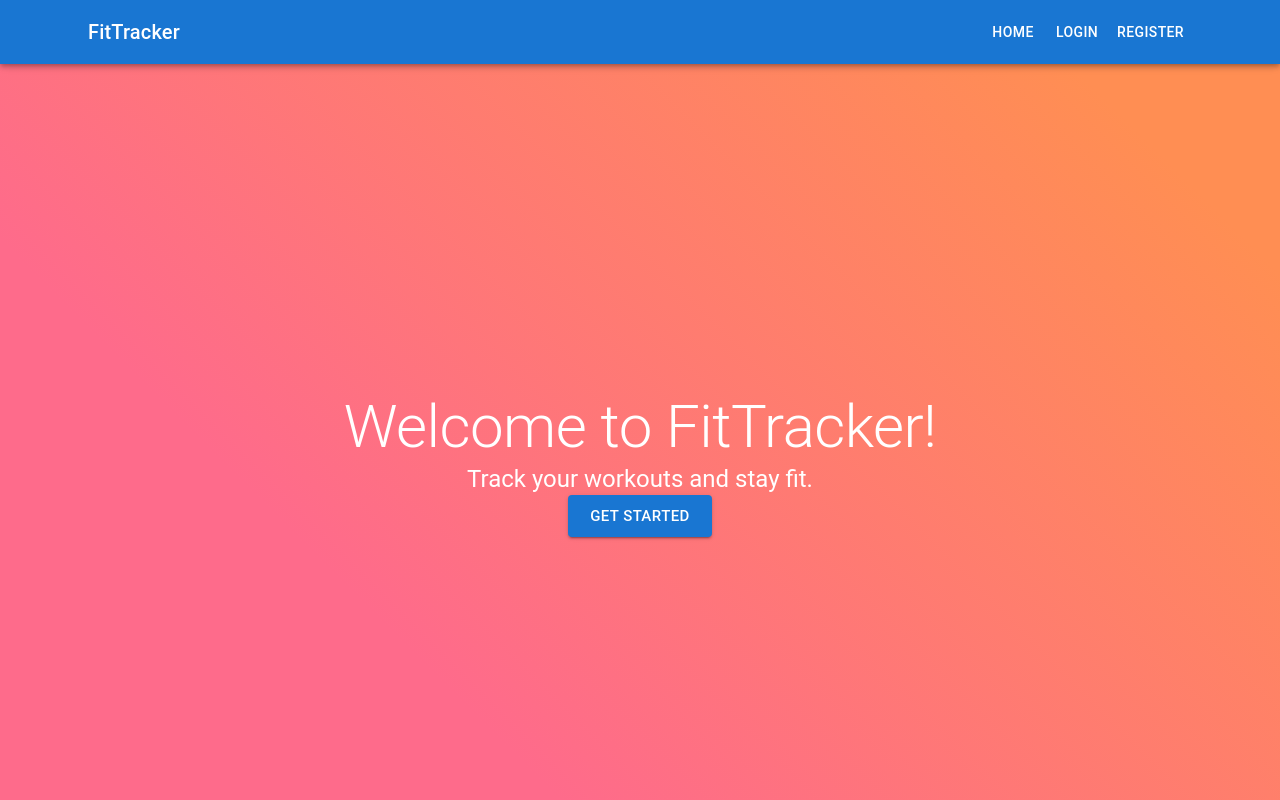
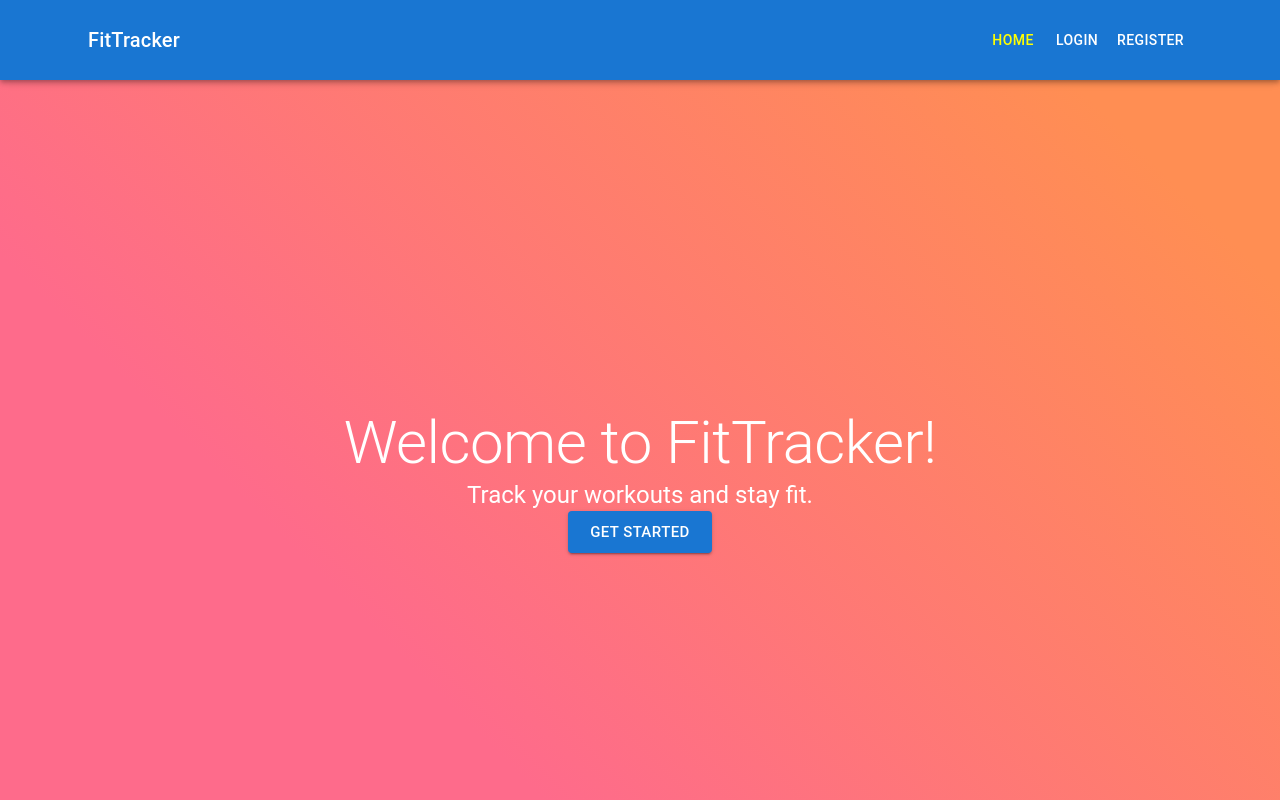
Before and after one commit to jorhee/fitnessapp-client, a React (Create React App) app: page / in a window 1280 px wide. Shown: the top 800 px of the page. Built offline with nearby package versions, Linux system fonts and the light colour scheme.

Commit message:
Revised Navbar with className

```diff
--- a/src/components/AppNavbar.js
+++ b/src/components/AppNavbar.js
@@ -1,17 +1,36 @@
-import React, { useState, useContext } from 'react';
+import React, { useContext } from 'react';
 import { AppBar, Toolbar, Typography, Button, Box, Container } from '@mui/material';
 import { NavLink } from 'react-router-dom';
 import { AuthContext } from '../context/AuthContext';
 import LogoutButton from '../pages/LogoutButton';
 import AddWorkoutModal from '../components/AddWorkoutModal';
-import '../css/Nav.css';
+import '../css/AppNavbar.css';
 
 const Navbar = () => {
+  const { user } = useContext(AuthContext);
 
-    const { user } = useContext(AuthContext);
+  const NavLinkButton = ({ to, children, exact }) => (
+    <NavLink
+      to={to}
+      exact={exact}
+      className={({ isActive }) => (isActive ? 'active-link' : 'inactive-link')}
+    >
+      {({ isActive }) => (
+        <Button
+          color="inherit"
+          sx={{
+            color: isActive ? 'yellow' : 'white',
+            textDecoration: 'none',
+          }}
+        >
+          {children}
+        </Button>
+      )}
+    </NavLink>
+  );
 
   return (
-    <AppBar position="sticky" color="primary">
+    <AppBar position="sticky" color="primary" className="navbar">
       <Container maxWidth="lg">
         <Toolbar>
           <Typography variant="h6" sx={{ flexGrow: 1 }}>
@@ -19,35 +38,26 @@ const Navbar = () => {
           </Typography>
 
           <Box sx={{ display: { xs: 'none', md: 'flex' } }}>
-            <Button color="inherit" component={NavLink} to="/" exact activeClassName="active-link">Home</Button>
+            <NavLinkButton to="/" exact="true">
+              Home
+            </NavLinkButton>
 
             {user ? (
               <>
-                <Button color="inherit" component={NavLink} to="/my-workouts" activeClassName="active-link">My Workouts</Button>
+                <NavLinkButton to="/my-workouts">
+                  My Workouts
+                </NavLinkButton>
                 <AddWorkoutModal />
                 <LogoutButton />
               </>
             ) : (
               <>
-                <Button color="inherit" component={NavLink} to="/login" activeClassName="active-link">Login</Button>
-                <Button color="inherit" component={NavLink} to="/register" activeClassName="active-link">Register</Button>
-              </>
-            )}
-          </Box>
-
-          {/* Mobile responsiveness using Bootstrap */}
-          <Box sx={{ display: { xs: 'flex', md: 'none' } }}>
-            <Button color="inherit" component={NavLink} to="/" exact activeClassName="active-link">Home</Button>
-
-            {user ? (
-              <>
-                <Button color="inherit" component={NavLink} to="/my-workouts" activeClassName="active-link">My Workouts</Button>
-                <Button color="inherit" component={NavLink} to="/add-workout" activeClassName="active-link">Add Workouts</Button>
-              </>
-            ) : (
-              <>
-                <Button color="inherit" component={NavLink} to="/login" activeClassName="active-link">Login</Button>
-                <Button color="inherit" component={NavLink} to="/register" activeClassName="active-link">Register</Button>
+                <NavLinkButton to="/login">
+                  Login
+                </NavLinkButton>
+                <NavLinkButton to="/register">
+                  Register
+                </NavLinkButton>
               </>
             )}
           </Box>
--- /dev/null
+++ b/src/css/AppNavbar.css
@@ -0,0 +1,14 @@
+.active-link {
+  font-weight: bold;
+  color: #ff9800; /* Example: Highlight with an orange color */
+}
+.inactive-link {
+  color: white; /* Inactive link color */
+  text-decoration: none;
+  font-weight: normal;
+}
+
+.navbar {
+  background-color: #1976d2; /* Adjust based on your theme */
+  box-shadow: 0 4px 6px rgba(0, 0, 0, 0.1);
+}
--- a/src/css/Nav.css
+++ /dev/null
@@ -1,4 +0,0 @@
-.active-link {
-  font-weight: bold;
-  color: #ff9800; /* Example: Highlight with an orange color */
-}
--- a/src/pages/Login.js
+++ b/src/pages/Login.js
@@ -40,7 +40,6 @@ export default function Login() {
         .then(data => {
 
             if(data.access !== undefined){
-                console.log("API_BASE_URL:", process.env.REACT_APP_API_BASE_URL)
                 console.log(data.access);
                 // Use the login function from AuthContext
                 login(data.access); // This will store the token and fetch user details
```
